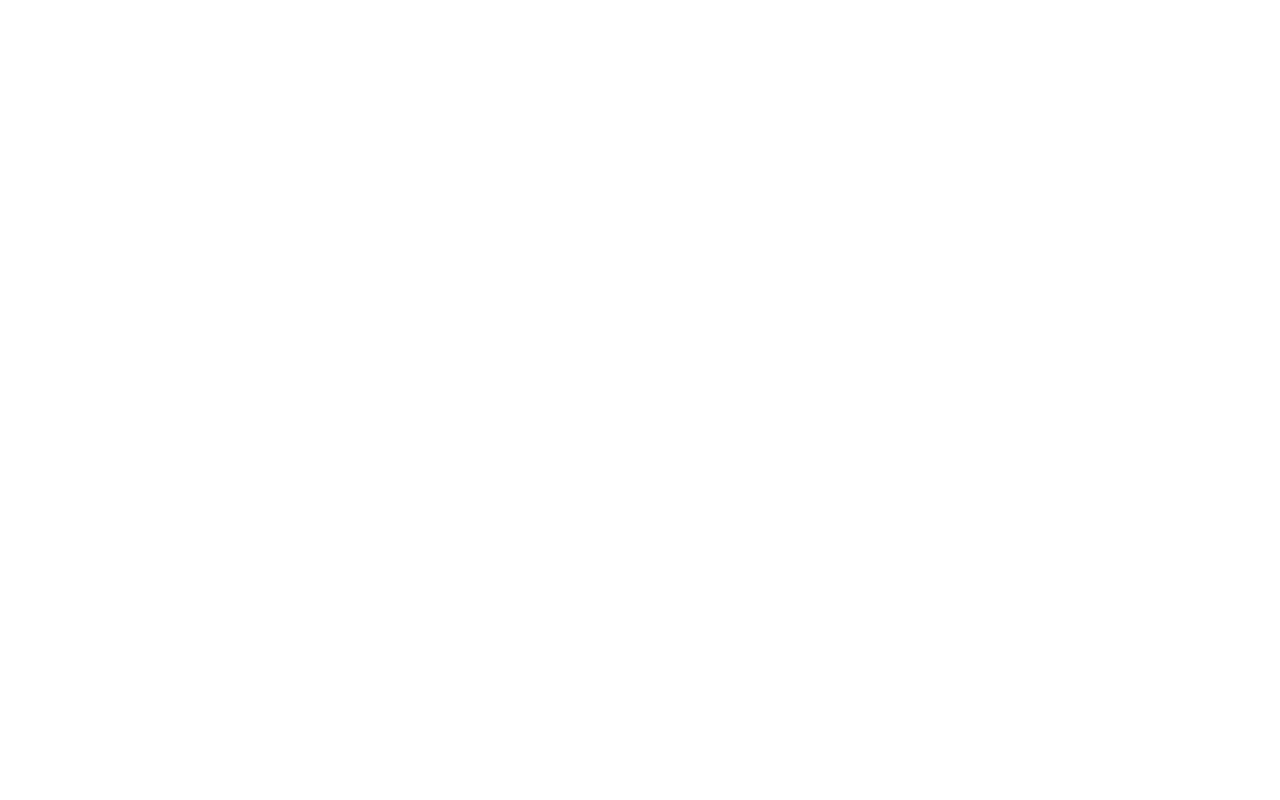
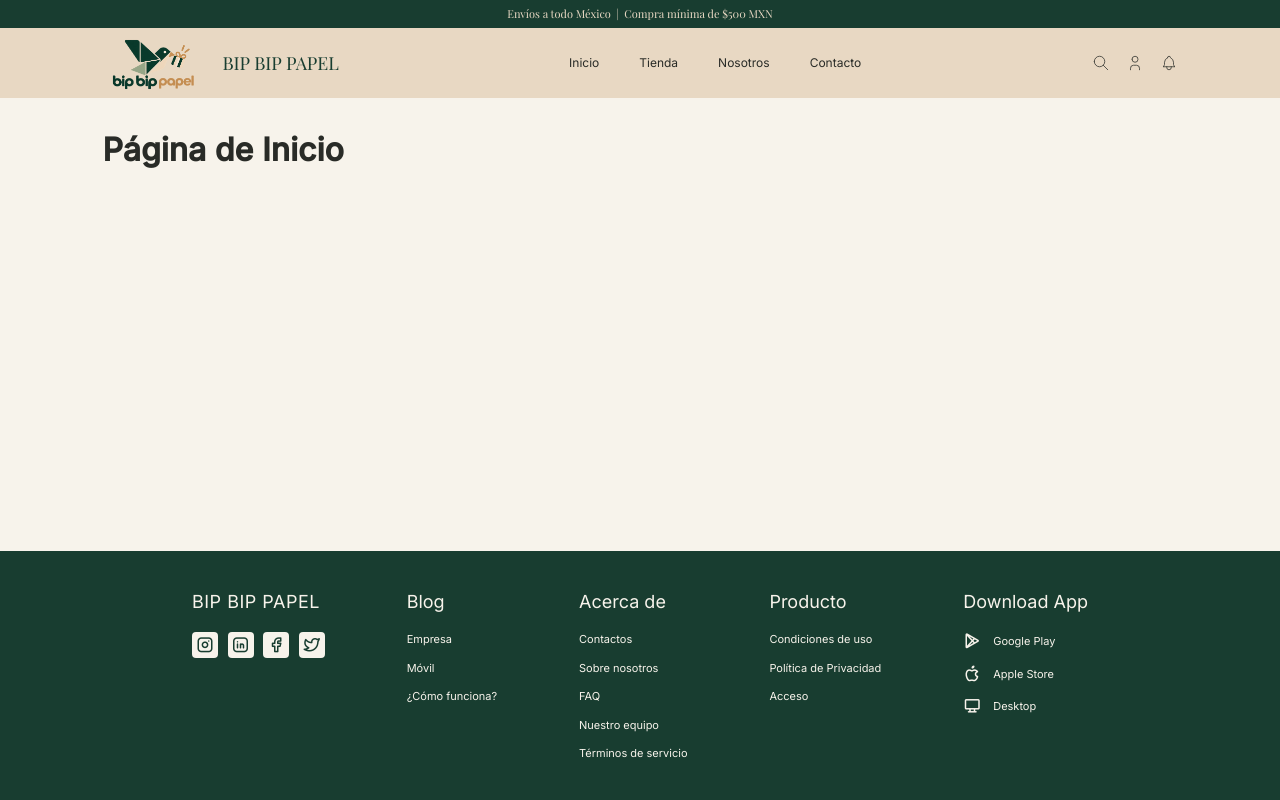
Before and after one commit to DanielMirandaAyalaDev/BipBipPapel, a plain HTML site: page index.html in a window 1280 px wide. Drawn offline with nearby package versions, Linux system fonts and the light colour scheme.

Commit message:
feature: se implementa plantilla de disenio principal

```diff
--- a/index.html
+++ b/index.html
@@ -1,11 +1,81 @@
 <!DOCTYPE html>
-<html lang="en">
+<html lang="es">
 <head>
     <meta charset="UTF-8">
     <meta name="viewport" content="width=device-width, initial-scale=1.0">
-    <title>inicio</title>
+    <title>Bip Bip Papel</title>
+
+    <!-- Iconos para el footer (redes sociales y apps) -->
+    <link rel="stylesheet" href="https://cdn.jsdelivr.net/npm/@tabler/icons-webfont@3.19.0/dist/tabler-icons.min.css">
+    <link rel="stylesheet" href="styles.css">
 </head>
 <body>
+    <header>Envíos a todo México &nbsp;|&nbsp; Compra mínima de $500 MXN</header>
 
+    <nav>
+        <a href="#" id="logo_name">
+            <img src="imagenes/logo_transparente.png" alt="Logo Bip Bip Papel" width="100">
+            <span>Bip Bip Papel</span>
+        </a>
+
+        <ul id="navegacion">
+            <li><a href="#">Inicio</a></li>
+            <li><a href="#">Tienda</a></li>
+            <li><a href="#">Nosotros</a></li>
+            <li><a href="#">Contacto</a></li>
+        </ul>
+
+        <div id="dibujitos">
+            <svg xmlns="http://www.w3.org/2000/svg" width="24" height="24" viewBox="0 0 24 24" fill="none" stroke="currentColor" stroke-width="1" stroke-linecap="round" stroke-linejoin="round" class="icon icon-tabler icons-tabler-outline icon-tabler-search"><path stroke="none" d="M0 0h24v24H0z" fill="none" /><path d="M3 10a7 7 0 1 0 14 0a7 7 0 1 0 -14 0" /><path d="M21 21l-6 -6" /></svg>
+            <svg xmlns="http://www.w3.org/2000/svg" width="24" height="24" viewBox="0 0 24 24" fill="none" stroke="currentColor" stroke-width="1" stroke-linecap="round" stroke-linejoin="round" class="icon icon-tabler icons-tabler-outline icon-tabler-user"><path stroke="none" d="M0 0h24v24H0z" fill="none" /><path d="M8 7a4 4 0 1 0 8 0a4 4 0 0 0 -8 0" /><path d="M6 21v-2a4 4 0 0 1 4 -4h4a4 4 0 0 1 4 4v2" /></svg>
+            <svg xmlns="http://www.w3.org/2000/svg" width="24" height="24" viewBox="0 0 24 24" fill="none" stroke="currentColor" stroke-width="1" stroke-linecap="round" stroke-linejoin="round" class="icon icon-tabler icons-tabler-outline icon-tabler-bell"><path stroke="none" d="M0 0h24v24H0z" fill="none" /><path d="M10 5a2 2 0 1 1 4 0a7 7 0 0 1 4 6v3a4 4 0 0 0 2 3h-16a4 4 0 0 0 2 -3v-3a7 7 0 0 1 4 -6" /><path d="M9 17v1a3 3 0 0 0 6 0v-1" /></svg>
+        </div>
+    </nav>
+
+    <main>
+        <h1>Página de Inicio</h1>
+    </main>
+
+    <footer>
+        <div class="footer-marca">
+            <span class="marca">Bip Bip Papel</span>
+            <div class="redes">
+                <a href="#" aria-label="Instagram"><i class="ti ti-brand-instagram"></i></a>
+                <a href="#" aria-label="LinkedIn"><i class="ti ti-brand-linkedin"></i></a>
+                <a href="#" aria-label="Facebook"><i class="ti ti-brand-facebook"></i></a>
+                <a href="#" aria-label="Twitter"><i class="ti ti-brand-twitter"></i></a>
+            </div>
+        </div>
+
+        <div class="footer-columna">
+            <h3>Blog</h3>
+            <a href="#">Empresa</a>
+            <a href="#">Móvil</a>
+            <a href="#">¿Cómo funciona?</a>
+        </div>
+
+        <div class="footer-columna">
+            <h3>Acerca de</h3>
+            <a href="#">Contactos</a>
+            <a href="#">Sobre nosotros</a>
+            <a href="#">FAQ</a>
+            <a href="#">Nuestro equipo</a>
+            <a href="#">Términos de servicio</a>
+        </div>
+
+        <div class="footer-columna">
+            <h3>Producto</h3>
+            <a href="#">Condiciones de uso</a>
+            <a href="#">Política de Privacidad</a>
+            <a href="#">Acceso</a>
+        </div>
+
+        <div class="footer-columna">
+            <h3>Download App</h3>
+            <a href="#"><i class="ti ti-brand-google-play"></i> Google Play</a>
+            <a href="#"><i class="ti ti-brand-apple"></i> Apple Store</a>
+            <a href="#"><i class="ti ti-device-desktop"></i> Desktop</a>
+        </div>
+    </footer>
 </body>
 </html>
--- a/styles.css
+++ b/styles.css
@@ -1,180 +1,164 @@
+@import url('https://fonts.googleapis.com/css2?family=Inter:wght@400;500&family=Playfair+Display:wght@400;500&display=swap');
 
-/* ====================================
-   HEADER - BIP BIP PAPEL
-   Paso 1: Barra informativa superior
-==================================== */
+:root {
+    --verde-bosque: #183D30;
+    --champagne: #E8D8C3;
+    --marfil: #F7F3EB;
+    --dorado-suave: #C5A477;
+    --verde-salvia: #A5B09A;
+    --beige-arena: #D8C5AC;
+    --carbon: #292B27;
 
-/* Contenedor principal del encabezado */
-header {
-    width: 100%;
+    --margen-lateral: 8%;
 }
 
-/* Barra informativa */
-#ContenedorHeader {
-    background-color: #183D30;
-    color: #E8D8C3;
+*,
+*::before,
+*::after {
+    margin: 0;
+    padding: 0;
+    box-sizing: border-box;
+}
 
-    width: 100%;
-    min-height: 36px;
+body {
+    display: flex;
+    flex-direction: column;
+    min-height: 100dvh;
+    background-color: var(--marfil);
+    color: var(--carbon);
+    font-family: 'Inter', sans-serif;
+}
 
+a {
+    color: inherit;
+    text-decoration: none;
+}
+
+main {
+    flex: 1;
+    padding: 2rem var(--margen-lateral);
+}
+
+/* ---------- Header ---------- */
+header {
     display: flex;
     justify-content: center;
     align-items: center;
-
-    padding: 8px 15px;
+    padding: 0.4rem 1rem;
+    background-color: var(--verde-bosque);
+    color: var(--champagne);
+    font-family: 'Playfair Display', serif;
+    font-size: 11px;
 }
 
-/* Texto de la barra informativa */
-#ContenedorHeader p {
-    margin: 0;
-    text-align: center;
-
-    font-family: 'Inter', sans-serif;
-    font-size: 13px;
-    font-weight: 500;
-    line-height: 1.5;
+/* ---------- Navegación ---------- */
+nav {
+    display: flex;
+    justify-content: space-between;
+    align-items: center;
+    padding: 0.5rem var(--margen-lateral);
+    background-color: var(--champagne);
+    height: 70px;
 }
 
-
-/* ===================================
-   BARRA DE NAVEGACIÓN - BIP BIP PAPEL
-=================================== */
-
-/* Contenedor del logotipo */
-#ContenedorLogo {
-    background-color: #E8D8C3;
-    width: 100%;
-    min-height: 90px;
-
+#logo_name {
     display: flex;
     align-items: center;
-    justify-content: flex-start;
-
-    padding: 12px 5%;
+    gap: 1.25rem;
 }
 
-/* Imagen del logotipo */
-#logo {
-    width: 75px;
-    height: 75px;
-    object-fit: contain;
-    border-radius: 8px;
-}
-/*Estilo del boton en el formulario de contacto*/
-#btnformEnviarContacto{
-     background-color: #183D30;
-     color: white;
-     width: 70px;
-     height: 50px;
-
-
+#logo_name span {
+    font-family: 'Playfair Display', serif;
+    font-size: 18px;
+    text-transform: uppercase;
+    color: var(--verde-bosque);
 }
 
-/* Adaptación a celulares */
-@media (max-width: 576px) {
-    #ContenedorLogo {
-        min-height: 75px;
-        padding: 10px 20px;
-    }
-
-    #logo {
-        width: 60px;
-        height: 60px;
-    }
+#navegacion {
+    display: flex;
+    gap: 2.5rem;
+    list-style: none;
+    font-size: 12px;
 }
 
-
-
-
-
-
-
-
-
-
-
-/* ======================================
-   FOOTER GENERAL - BIP BIP PAPEL
-====================================== */
-
-/* Contenedor principal */
-footer {
-    background-color: #183D30;
-    color: #E8D8C3;
-    width: 100%;
-    padding: 45px 5% 25px;
+#navegacion a:hover {
+    color: var(--dorado-suave);
 }
 
-/* Texto superior del footer */
-#ContenedorFooter {
-    text-align: center;
-    margin-bottom: 30px;
+#dibujitos {
+    display: flex;
+    gap: 1rem;
 }
 
-/* Texto Pie de página */
-#piePagina {
-    color: #E8D8C3;
-    font-family: 'Playfair Display', serif;
-    font-size: 20px;
-    margin-bottom: 20px;
+#dibujitos svg {
+    width: 18px;
+    height: 18px;
+    cursor: pointer;
 }
 
-/* Distribución de columnas */
-footer .row {
+/* ---------- Footer ---------- */
+footer {
     display: flex;
     justify-content: space-between;
-    row-gap: 30px;
+    align-items: flex-start;
+    gap: 2rem;
+    padding: 2.5rem 15%;
+    background-color: var(--verde-bosque);
+    color: var(--marfil);
 }
 
-/* Encabezados de columnas */
-footer h5 {
-    color: #E8D8C3;
-    font-family: 'Inter', sans-serif;
-    font-size: 15px;
-    font-weight: 600;
-    margin-bottom: 20px;
+.footer-marca {
+    display: flex;
+    flex-direction: column;
+    gap: 1.25rem;
 }
 
-/* Textos y enlaces */
-footer p {
-    color: #F7F3EB;
-    font-family: 'Inter', sans-serif;
-    font-size: 13px;
-    line-height: 1.8;
-    margin-bottom: 10px;
+.footer-marca .marca {
+    font-size: 18px;
+    text-transform: uppercase;
+    letter-spacing: 0.5px;
 }
 
-/* Iconos SVG */
-footer svg {
-    color: #E8D8C3;
-    width: 22px;
-    height: 22px;
-    margin-bottom: 8px;
-    transition: transform 0.3s ease;
+.redes {
+    display: flex;
+    gap: 0.6rem;
 }
 
-/* Efecto visual al pasar el cursor */
-footer svg:hover {
-    color: #C5A477;
-    transform: scale(1.15);
+.redes a {
+    display: flex;
+    justify-content: center;
+    align-items: center;
+    width: 26px;
+    height: 26px;
+    background-color: var(--marfil);
+    color: var(--verde-bosque);
+    border-radius: 4px;
+    font-size: 18px;
 }
 
-/* Adaptación para celulares */
-@media (max-width: 576px) {
+.footer-columna {
+    display: flex;
+    flex-direction: column;
+    gap: 0.9rem;
+    font-size: 11px;
+}
 
-    footer {
-        padding: 35px 20px;
-    }
+.footer-columna h3 {
+    font-size: 18px;
+    font-weight: 400;
+    margin-bottom: 0.4rem;
+}
 
-    footer .row {
-        row-gap: 25px;
-    }
+.footer-columna a {
+    display: flex;
+    align-items: center;
+    gap: 0.75rem;
+}
 
-    footer h5 {
-        font-size: 14px;
-    }
+.footer-columna a:hover {
+    color: var(--dorado-suave);
+}
 
-    footer p {
-        font-size: 12px;
-    }
+.footer-columna i {
+    font-size: 18px;
 }
```
